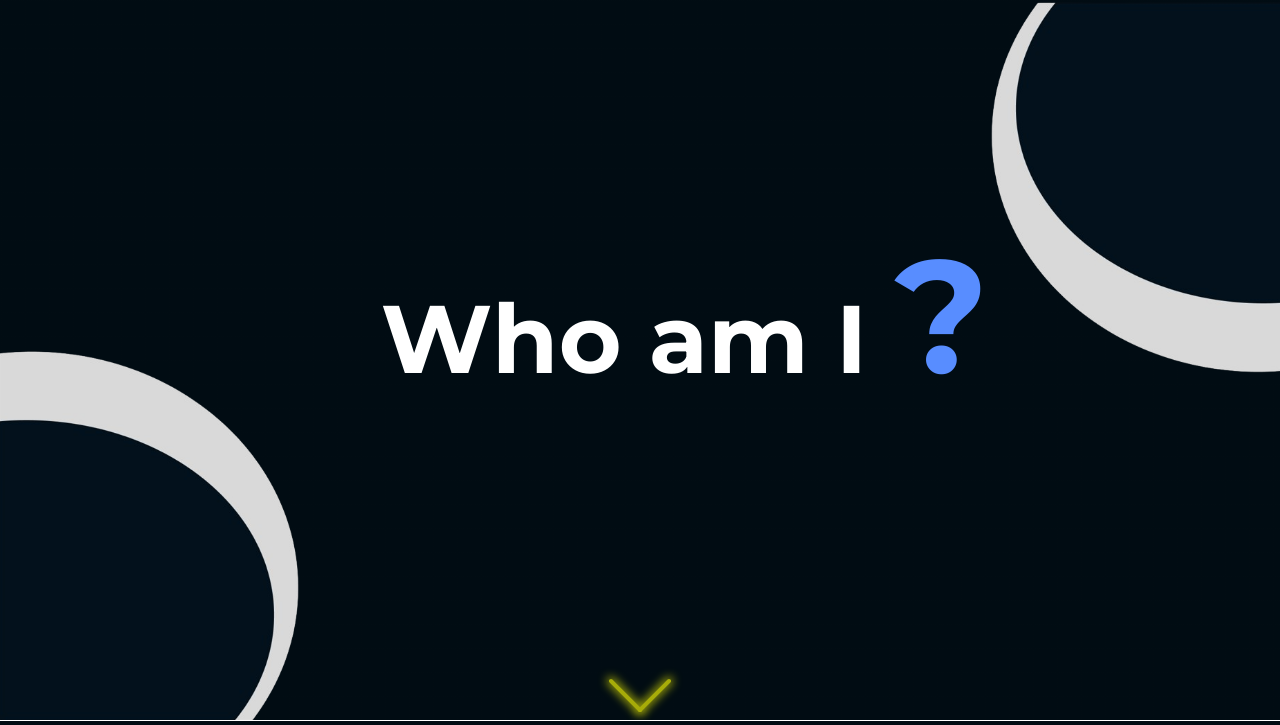
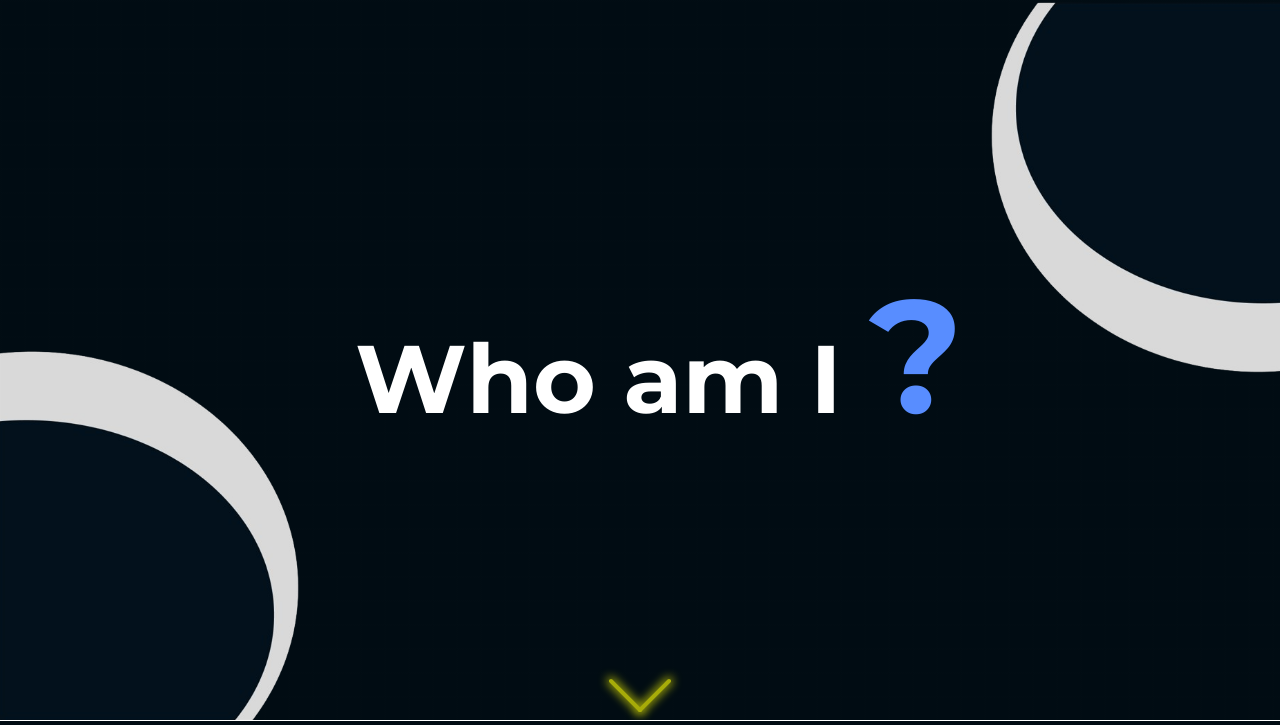
Before and after one commit to Glicydev/ludosphere, a PHP site: page / in a window 1280 px wide. Shown: the part 80-805 px from the top of the page. Run offline with PHP 8.4, Linux system fonts and the light colour scheme.

Commit message:
plus responsif
plus responsif

```diff
--- a/css/style.css
+++ b/css/style.css
@@ -10,6 +10,11 @@
 
 .title {
     white-space: nowrap;
+    width: 100vw;
+    position: absolute;
+    display: flex;
+    justify-content: center;
+    padding-right: 4vw;
 }
 
 h2 {
@@ -48,7 +53,7 @@ h4 {
     height: 90vh;
     padding-bottom: 10vh;
     z-index: 0;
-    background-image: linear-gradient(#010c1344 .1em, transparent .1em), linear-gradient(90deg, #010c1344 .1em, transparent .1em);
+    background-image: linear-gradient(#020d1444 .1em, transparent .1em), linear-gradient(90deg, #020d1444 .1em, transparent .1em);
     background-size: 1.5em 1.5em;
     overflow: hidden;
     user-select: none;
@@ -85,6 +90,7 @@ h4 {
     width: 100vw;
     height: 5rem;
     justify-self: flex-start;
+    display: flex;
 }
 
 .arrow {
```
